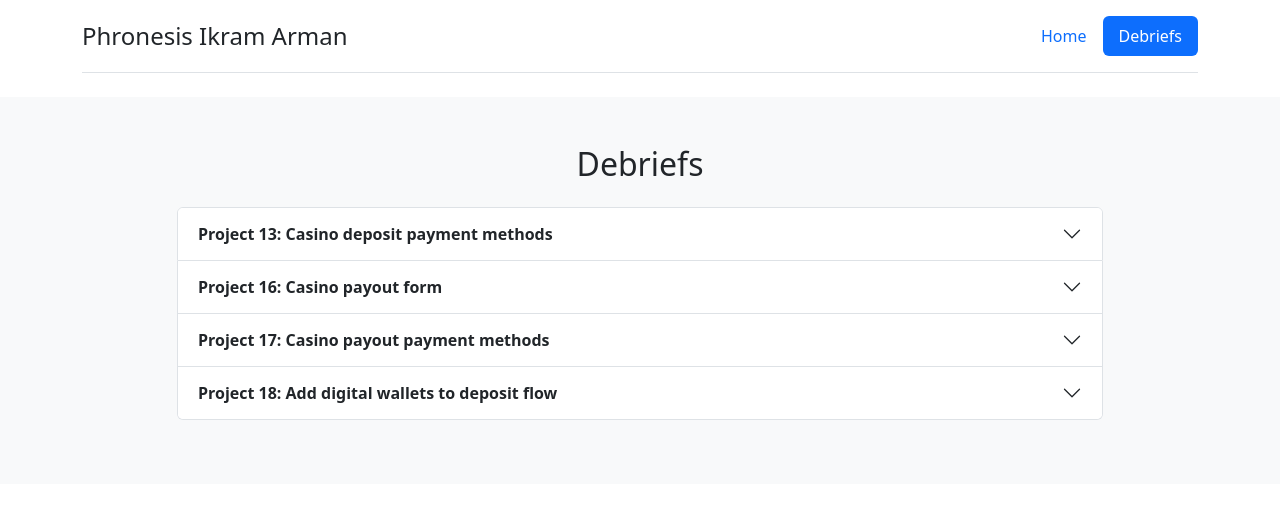
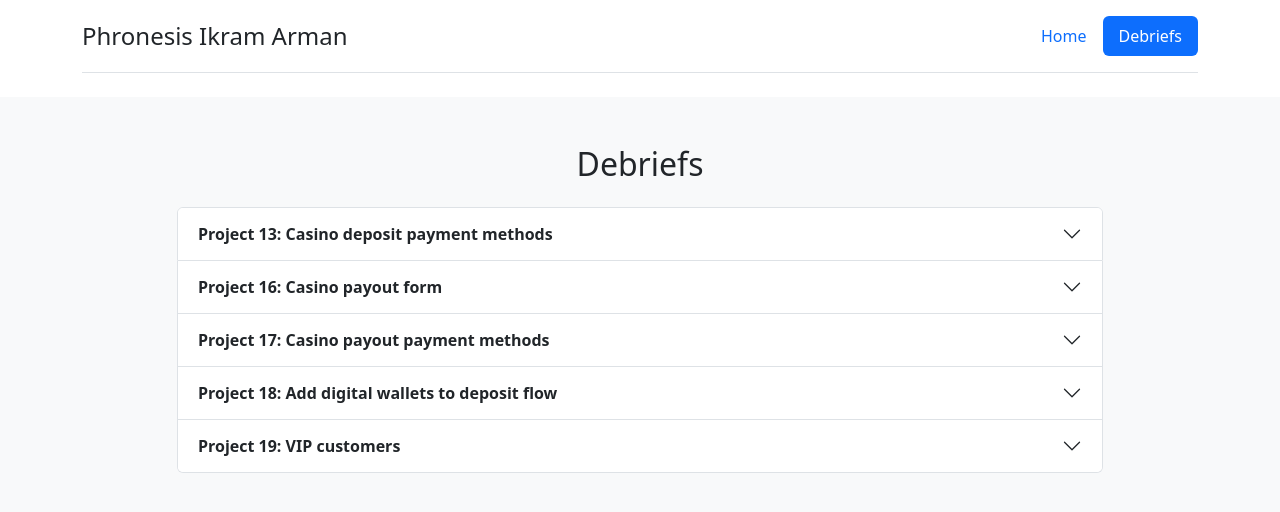
Before and after one commit to ikram-patah/phronesis-ikram-arman, a Vue app: page /debriefs in a window 1280 px wide. Shown: the top 512 px of the page. Built offline with nearby package versions, Linux system fonts and the light colour scheme.

Commit message:
Project 19

```diff
--- a/src/data/debriefs.js
+++ b/src/data/debriefs.js
@@ -74,7 +74,7 @@ export const debriefs = [
       `,
       `
         Documentation for Instruments should have list of methods supported.
-      `,
+      `
     ]
   },
   {
@@ -97,7 +97,36 @@ export const debriefs = [
       `,
       `
         Samsung Pay doesn't work at all - even in our interactive example for Framepay.
+      `
+    ]
+  },
+  {
+    id: 'project-19',
+    title: 'Project 19: VIP customers',
+    smiles: [
+      `
+        No coding involved. All changes were possible to be made using only Recomm.
+      `
+    ],
+    confusings: [
+      `
+        Customer lifetime revenue is calculated after tagging automation happens. So you need to make another transaction before the automation for lifetime revenue is applied.
       `,
+      `
+        Adjust ready to pay action in rules engine doesn't add method, but returns the whole list. Therefore the VIP customers, we had to include everything on the RTP list.
+      `,
+      `
+        Instruments bug: Error stating "Deposit request is not started" happens intermittently. This tends to happen when Instrument is loaded twice on the page or the deposit button is clicked twice before the payment screen is loaded.
+        <div class="mt-3">
+          <img src="/images/project-19/19-1.png" style="max-width: 700px" />
+        </div>
+      `,
+      `
+        Instruments bug: After completing the 1st deposit of 5,000 USD. The second time opening the Instruments, it is not longer working (the button are all in active state and the deposit amount field should "NaN").
+        <div class="mt-3">
+          <img src="/images/project-19/19-2.png" style="max-width: 700px" />
+        </div>
+      `
     ]
   }
 ]
--- a/src/router/index.js
+++ b/src/router/index.js
@@ -12,9 +12,9 @@ const router = createRouter({
       component: () => import('../views/HomeView.vue')
     },
     {
-      path: '/project-18',
-      name: 'project-18',
-      component: () => import('../views/projects/Project-18-view.vue')
+      path: '/project-19',
+      name: 'project-19',
+      component: () => import('../views/projects/Project-19-view.vue')
     },
     {
       path: '/project-17',
--- a/src/views/HomeView.vue
+++ b/src/views/HomeView.vue
@@ -17,11 +17,11 @@ import { RouterLink } from 'vue-router'
                 </div>
               </div>
             </RouterLink>
-            <RouterLink :to="{ name: 'project-18' }" custom v-slot="{ navigate }">
+            <RouterLink :to="{ name: 'project-19' }" custom v-slot="{ navigate }">
               <div class="card shadow-lg" @click="navigate">
                 <div class="card-body">
-                  <h5 class="card-title">Project 18</h5>
-                  <p class="card-text text-muted">Add digital wallets to deposit flow</p>
+                  <h5 class="card-title">Project 19</h5>
+                  <p class="card-text text-muted">VIP customers</p>
                 </div>
               </div>
             </RouterLink>
--- a/src/views/projects/Project-18-view.vue
+++ b/src/views/projects/Project-19-view.vue
@@ -6,7 +6,7 @@ import Breadcrumb from '@/components/Breadcrumb.vue'
 import rebillyApi, { organizationId, websiteId } from '@/helpers/api'
 import { theme } from '@/helpers/theme-instruments'
 
-const breadcrumbPath = ['home', 'Project 18: Add digital wallets to deposit flow']
+const breadcrumbPath = ['home', 'Project 19: VIP customers']
 const customerId = 'ambrosio-ander'
 
 const state = reactive({
```
Also changed, not shown: public/images/project-19/19-1.png (added), public/images/project-19/19-2.png (added).
